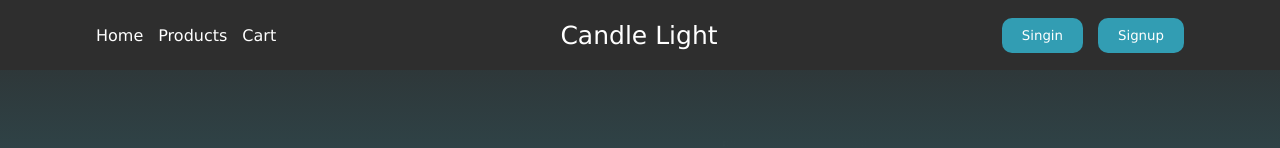
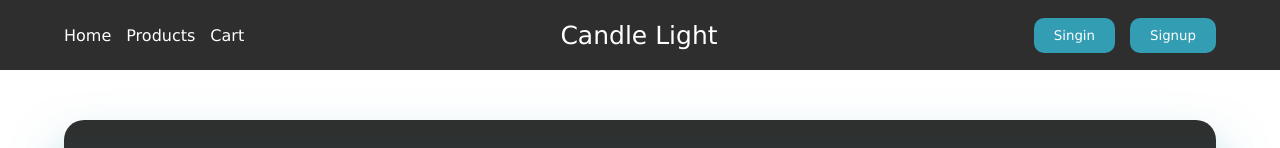
Before and after one commit to shareefmwafy/E-Commerce, a React (Vite) app: page / in a window 1280 px wide. Shown: the top 148 px of the page. Built offline with nearby package versions, Linux system fonts and the light colour scheme; no server answers.

Commit message:
Edit Hero Section

```diff
--- a/src/General-Components/Navbar/Navbar.module.css
+++ b/src/General-Components/Navbar/Navbar.module.css
@@ -12,7 +12,8 @@
 
 nav {
     width: 100%;
-    position: fixed;
+    position: sticky;
+    top: -1px;
     padding: 10px 0;
     background-color: var(--main-color);
     height: 70px;
@@ -20,13 +21,14 @@ nav {
     align-items: center;
     justify-content: center;
     overflow: hidden;
+    margin-bottom: 50px;
 
 
 
 }
 
 .container {
-    width: 85%;
+    width: 90%;
     margin: auto;
     text-align: center;
 
--- a/src/Home-Page/Categories/Categories.css
+++ b/src/Home-Page/Categories/Categories.css
@@ -1,7 +1,7 @@
 /* Categories.css */
 
 .container {
-   width: 100%;
+   width: 90%;
    /* background-color: rgb(180, 166, 149); */
 
    margin: auto;
--- a/src/Home-Page/Hero/Hero.module.css
+++ b/src/Home-Page/Hero/Hero.module.css
@@ -7,23 +7,32 @@
   }
 
   .container {
-    width: 100%;
+    width: 90%;
     background-image: linear-gradient(to bottom, rgb(46, 46, 46), rgb(50, 157, 179) 100%);
-    padding: 20px;
+    padding: 0 10px;
     display: flex;
     justify-content: center;
     align-items: center;
     box-shadow: 0px 30px 50px rgba(50, 157, 179, 0.5);
     border-radius: 20px;
+
+    margin: auto;
+    /* margin: 0 50px; */
+    overflow: hidden;
+
   }
 
   .row {
+
     display: flex;
-    gap: 20px;
+    gap: 10px;
     justify-content: center;
-    margin: 50px 0;
+    margin: 20px 0;
     align-items: center;
-    padding: 0 20px;
+    /* padding: 0 10px; */
+    /* background-color: red; */
+    height: 100%;
+    width: 100%;
   }
 
   .shop {
```
